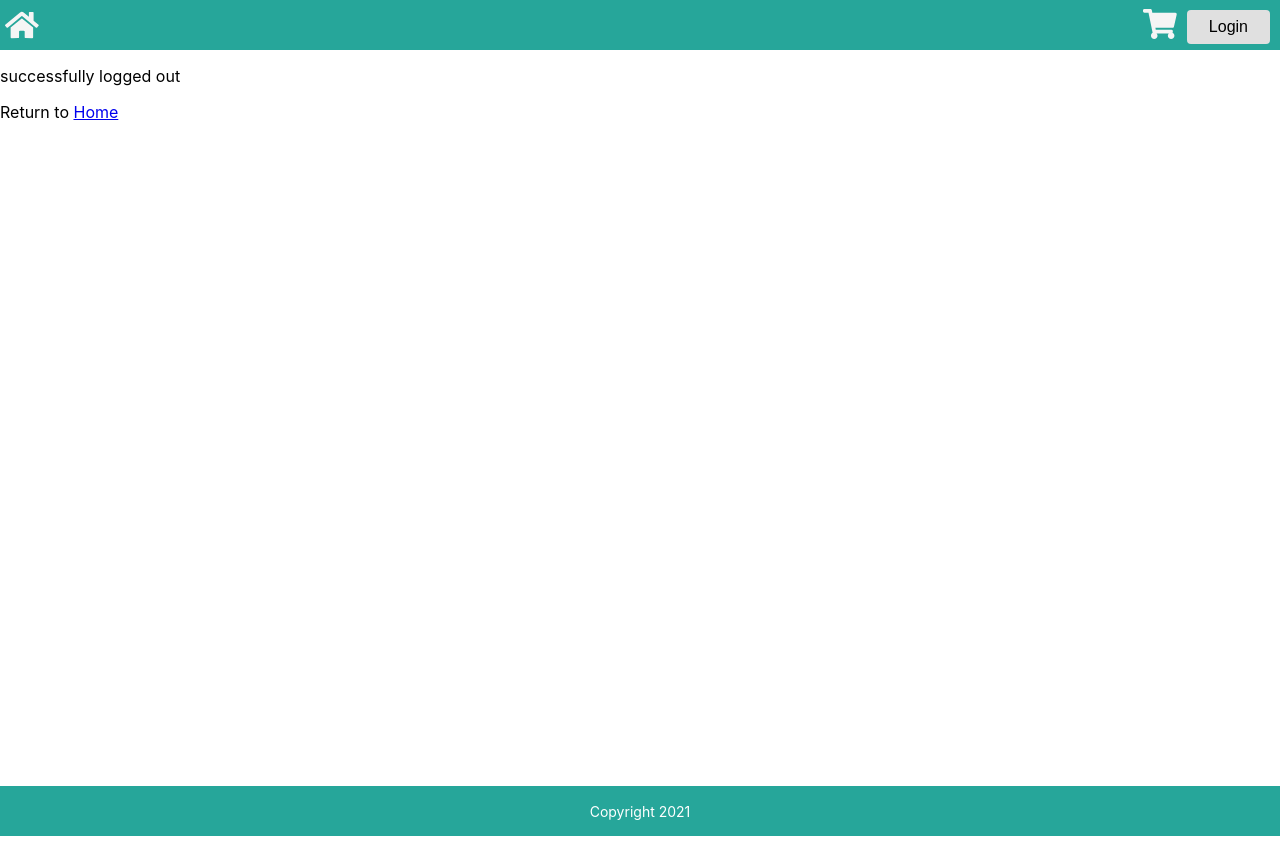
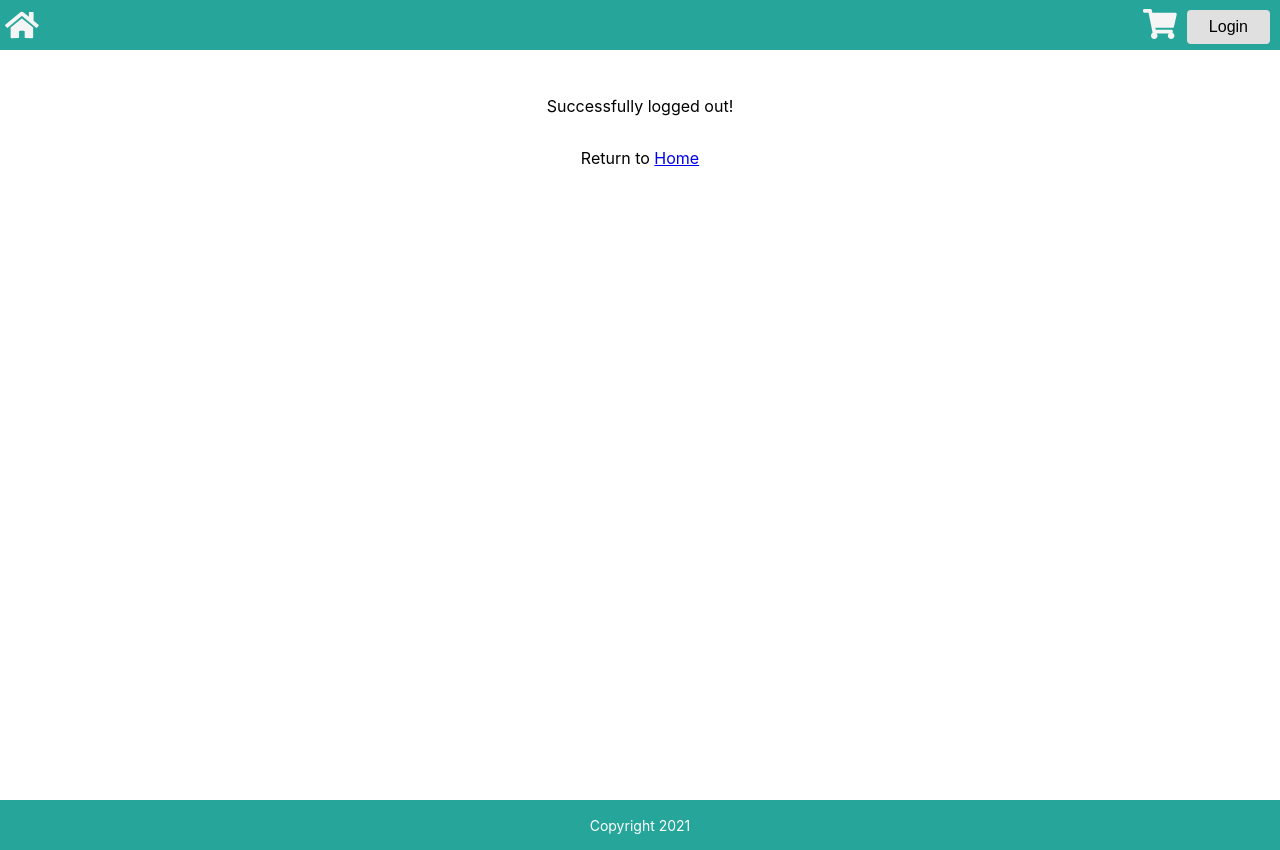
Before and after one commit to acgoitia/ecommerce, a React (Create React App) app in the folder client/: page /logout in a window 1280 px wide. Built offline with nearby package versions, Linux system fonts and the light colour scheme.

Commit message:
sytling complete

```diff
--- a/client/src/components/logout/Logout.js
+++ b/client/src/components/logout/Logout.js
@@ -4,8 +4,8 @@ import './logout.css';
 
 export default function Logout(props) {
     return (
-        <div>
-            <p>successfully logged out</p>
+        <div className="logout">
+            <p>Successfully logged out!</p>
             <p>Return to <Link to="/">Home</Link></p>
         </div>
     )
--- a/client/src/components/logout/logout.css
+++ b/client/src/components/logout/logout.css
@@ -0,0 +1,8 @@
+
+.logout {
+    display: flex;
+    flex-direction: column;
+    align-items: center;
+    margin: auto;
+    margin-top: 30px;
+}
```
